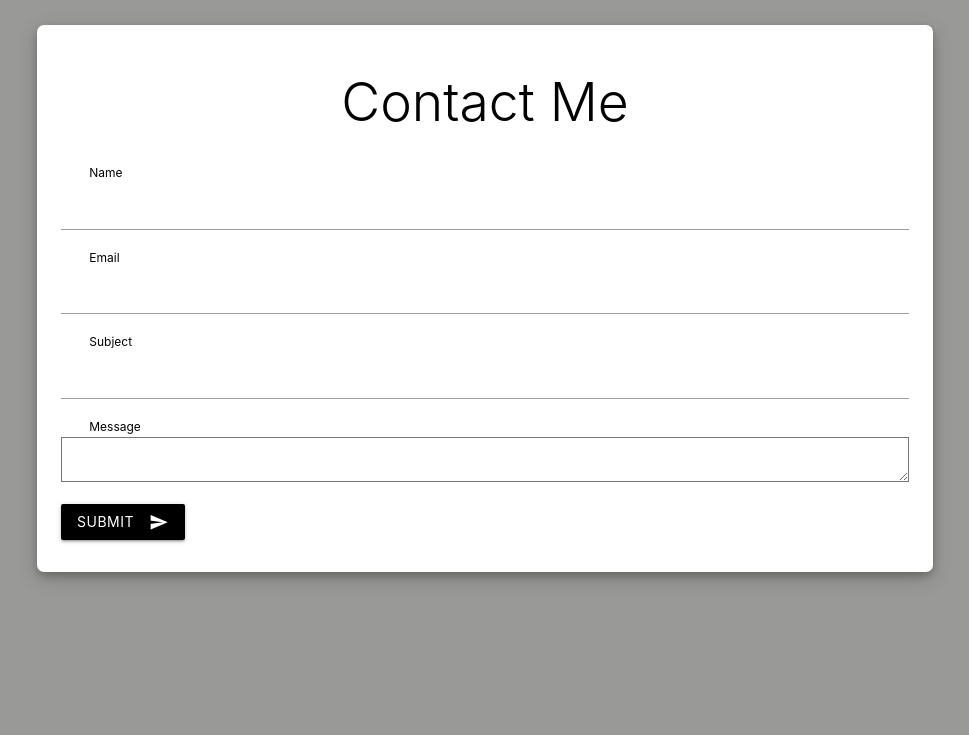
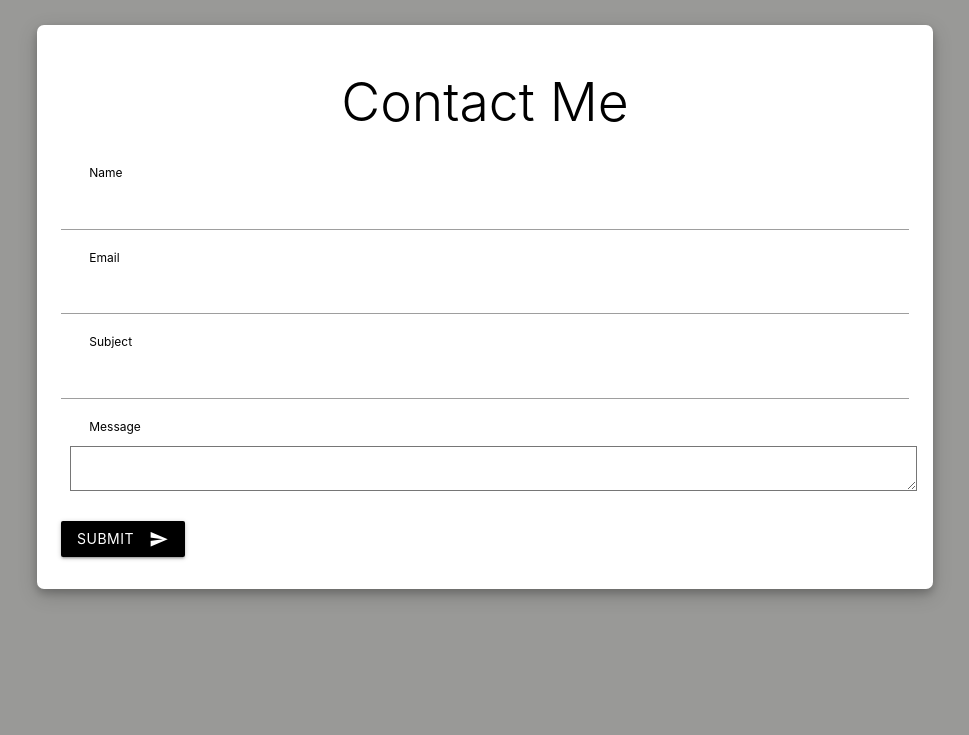
Before and after one commit to pgravelin/mariahgravelin.com, a Flask app: page /contact in a window 1280 px wide. Shown: the part 65-800 px from the top of the page, without its empty margins (155-1124 px from the left). Run offline with Flask 2, Linux system fonts and the light colour scheme; some web fonts are replaced.

Commit message:
Fix contact page's text area positioning

```diff
--- a/static/css/style.css
+++ b/static/css/style.css
@@ -154,6 +154,7 @@ html, body, .my-wrapper {
 
 textarea {
     resize: vertical;
+    margin: 1%;
 }
 
 #contact label {
```
